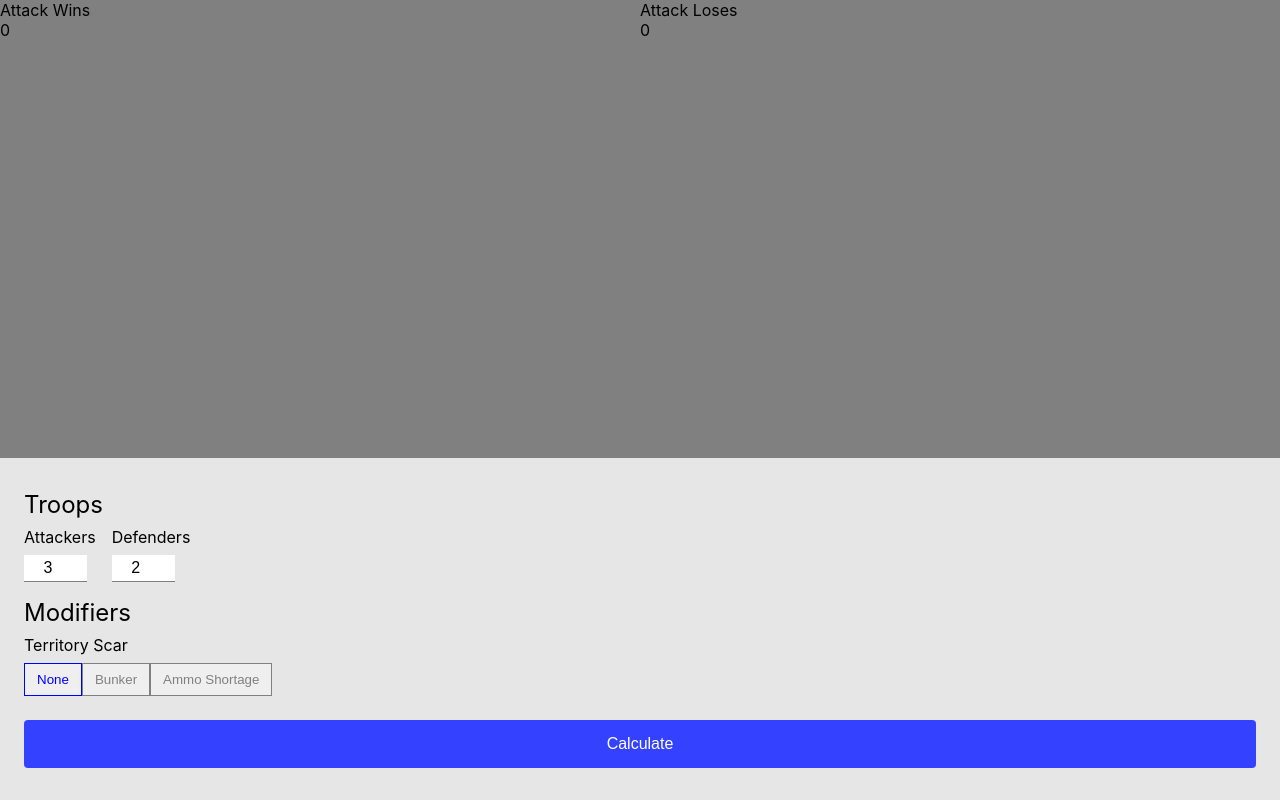
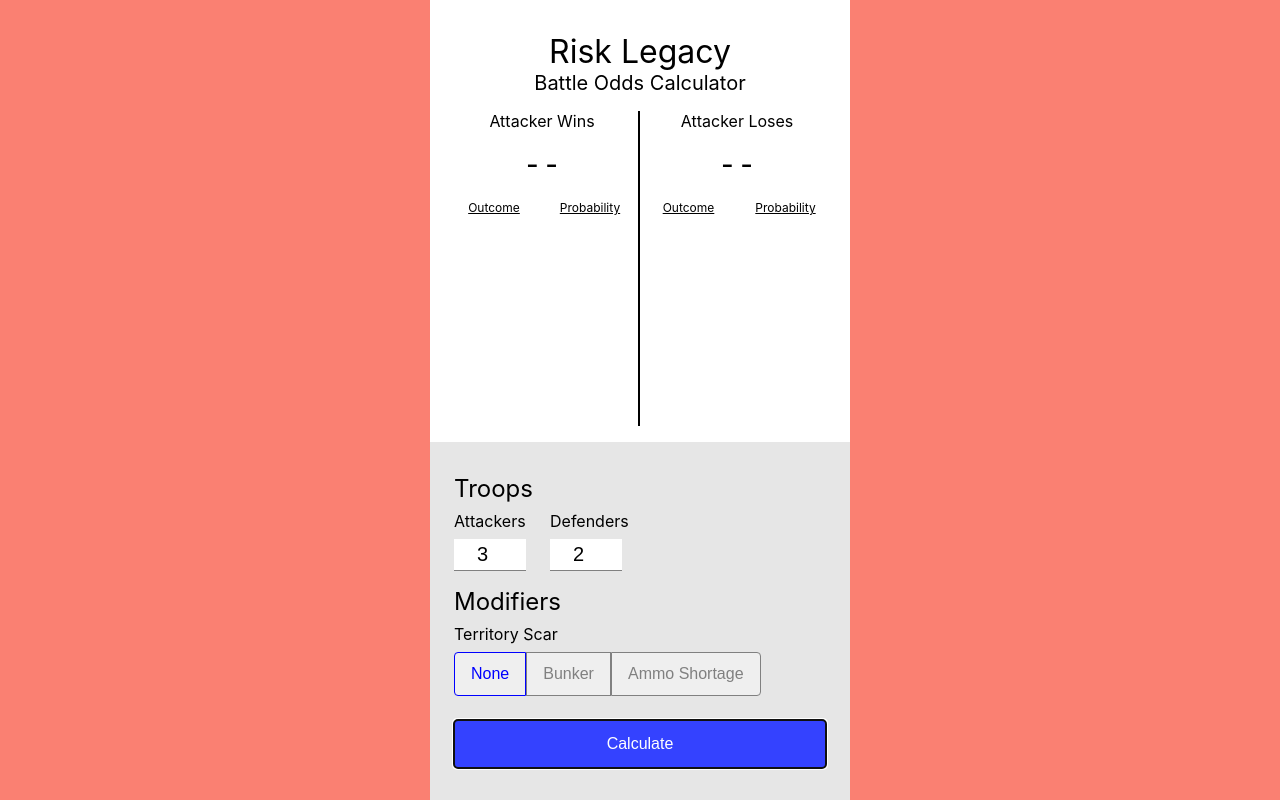
Before and after one commit to MDBoticano/risk-calc, a React (Create React App) app: page / in a window 1280 px wide. Built offline with nearby package versions, Linux system fonts and the light colour scheme.

Commit message:
Styling progress

```diff
--- a/src/App.js
+++ b/src/App.js
@@ -36,29 +36,47 @@
     setOddsAttackLoses(attackLoses);
   };
 
+  const formatPercent = (decimal) => {
+    const number = parseFloat(decimal) * 100;
+    return `${number.toFixed(2)}%`;
+  };
+
+  const displayTotalOutcome = (outcomeArray, label) => {
+    let probabilitiesSum = "--";
+    if (outcomeArray.length > 0) {
+      probabilitiesSum = outcomeArray.map((outcome) => outcome.probability)
+        .reduce((a,b) => a + b)
+      probabilitiesSum = formatPercent(probabilitiesSum);
+    }
+    return (
+      <>
+        <p className="outcomesTable__columnLabel">{label}</p>
+        <p className="outcomesTable__columnTotal">
+          {probabilitiesSum}
+        </p>
+      </>
+    );
+  };
+
   const displayOutcomes = (outcomeArray) => {
     const displayedOutcomes = outcomeArray.map((outcome) => {
       return (
         <div className="outcomesTable__outcomeItem" key={outcome.outcome}>
           <p>{outcome.outcome}</p>
-          <p>{((outcome.probability)*100).toFixed(2)}</p>
+          <p>{formatPercent(outcome.probability)}</p>
         </div>
       );
     });
 
     return (
       <ul className="outcomesTable__outcomesList">
+        <div className="outcomesTable__outcomeItemLabel">
+          <p>Outcome</p>
+          <p>Probability</p>
+        </div>
         {displayedOutcomes}
       </ul>
     );
-  };
-
-  const displayTotalOutcome = (outcomeArray) => {
-    if (outcomeArray.length <= 0) { return 0; }
-    const probabilitiesSum = outcomeArray.map((outcome) => outcome.probability)
-      .reduce((a,b) => a + b)
-      .toFixed(2);
-    return probabilitiesSum;
   };
 
   // Only works for defenders for now
@@ -70,16 +88,18 @@
 
   return (
     <div className="App">
+      <header className="appHeader">
+        <p className="appHeader__title">Risk Legacy</p>
+        <p className="appHeader__subtitle">Battle Odds Calculator</p>
+      </header>
 
       <div className="outcomesTable">
-        <div className="outcomesTable__wins">
-          <p>Attack Wins</p>
-          { displayTotalOutcome(oddsAttackWins) }
+        <div className="outcomesTable__column">
+          { displayTotalOutcome(oddsAttackWins, "Attacker Wins") }
           { displayOutcomes(oddsAttackWins) }
         </div>
-        <div className="outcomesTable__losses">
-          <p>Attack Loses</p>
-          { displayTotalOutcome(oddsAttackLoses) }
+        <div className="outcomesTable__column">
+          { displayTotalOutcome(oddsAttackLoses, "Attacker Loses") }
           { displayOutcomes(oddsAttackLoses) }
         </div>
       </div>
@@ -138,7 +158,7 @@
           </div>
         </div>
 
-        <button className="inputsForm__submit" type="submit">
+        <button className="inputsForm__submit" type="submit" autoFocus>
           Calculate
         </button>
       </form>
--- a/src/App.scss
+++ b/src/App.scss
@@ -1,8 +1,30 @@
+body {
+  background-color: salmon;
+}
+
 .App {
   height: 100vh;
+  max-width: 420px;
+  margin: auto;
 
   display: flex;
   flex-direction: column;
+
+  background-color: white;
+  // box-shadow: 10px 10px 60px grey;
+}
+
+.appHeader {
+  margin-top: 2rem;
+  text-align: center;
+
+  &__title {
+    font-size: 2rem;
+  }
+
+  &__subtitle {
+    font-size: 1.25rem;
+  }
 }
 
 .inputsForm {
@@ -17,7 +39,7 @@
       border-bottom: solid 1px grey;
 
       text-align: center;
-      font-size: 1rem;
+      font-size: 1.25rem;
     }
   }
 
@@ -57,20 +79,46 @@
 
   &__rowItem {
     &:not(:first-child) {
-      margin-left: 1rem;
+      margin-left: 1.5rem;
     }
   }
 }
 
 .outcomesTable {
+  padding: 1rem;
+
   display: grid;
   grid-template-columns: 1fr 1fr;
 
-  background-color: gray;
+  background-color: white;
   flex-grow: 1;
+
+  &__column{
+    text-align: center;
+
+    &:not(:last-child) {
+      border-right: solid 2px black;
+    }
+
+    &Total {
+      margin: 1rem;
+      font-family: 'Courier New', Courier, monospace;
+      font-size: 2rem;
+    }
+  }
 
   &__outcomeItem {
     display: grid;
     grid-template-columns: 1fr 1fr;
+    font-family: 'Courier New', Courier, monospace;
+
+    &Label {
+      margin-bottom: 0.25rem;
+      display: grid;
+      grid-template-columns: 1fr 1fr;
+
+      font-size: 0.75rem;
+      text-decoration: underline;
+    }
   }
 }
--- a/src/RadioButtons.jsx
+++ b/src/RadioButtons.jsx
@@ -3,7 +3,8 @@
 
 const RadioButton = styled.button`
   appearance: none;
-  padding: 0.5rem 0.75rem;
+  padding: 0.75rem 1rem;
+  font-size: 1rem;
   border: solid 1px ${props => props.selected ? `blue` : `grey`};
   color: ${props => props.selected ? `blue` : `grey` };
 
@@ -11,6 +12,14 @@
   &:hover {
     text-decoration: underline;
     outline: thin;
+  }
+
+  &:first-child {
+    border-radius: 0.25rem 0 0 0.25rem;
+  }
+
+  &:last-child {
+    border-radius: 0 0.25rem 0.25rem 0;
   }
 `;
 
```
